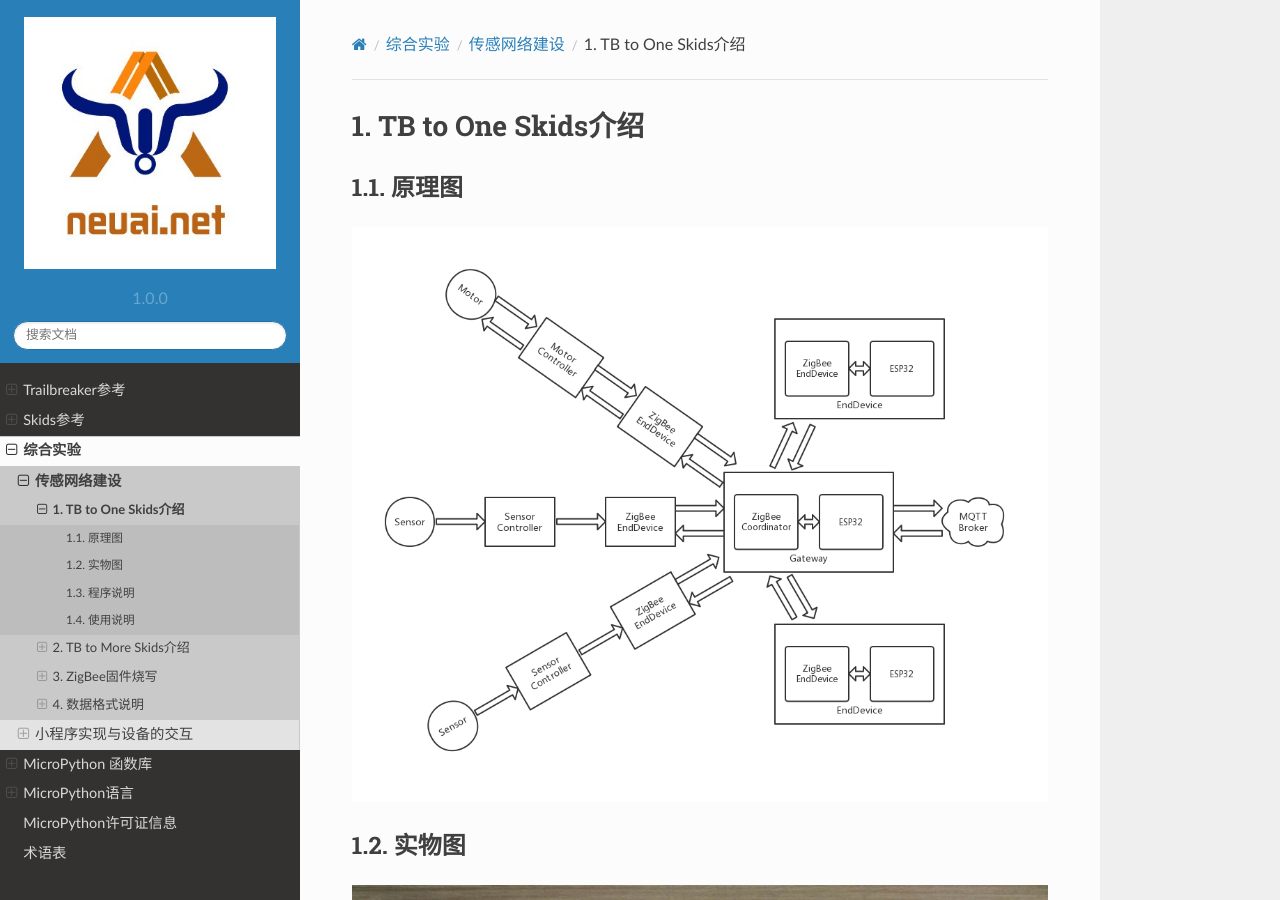
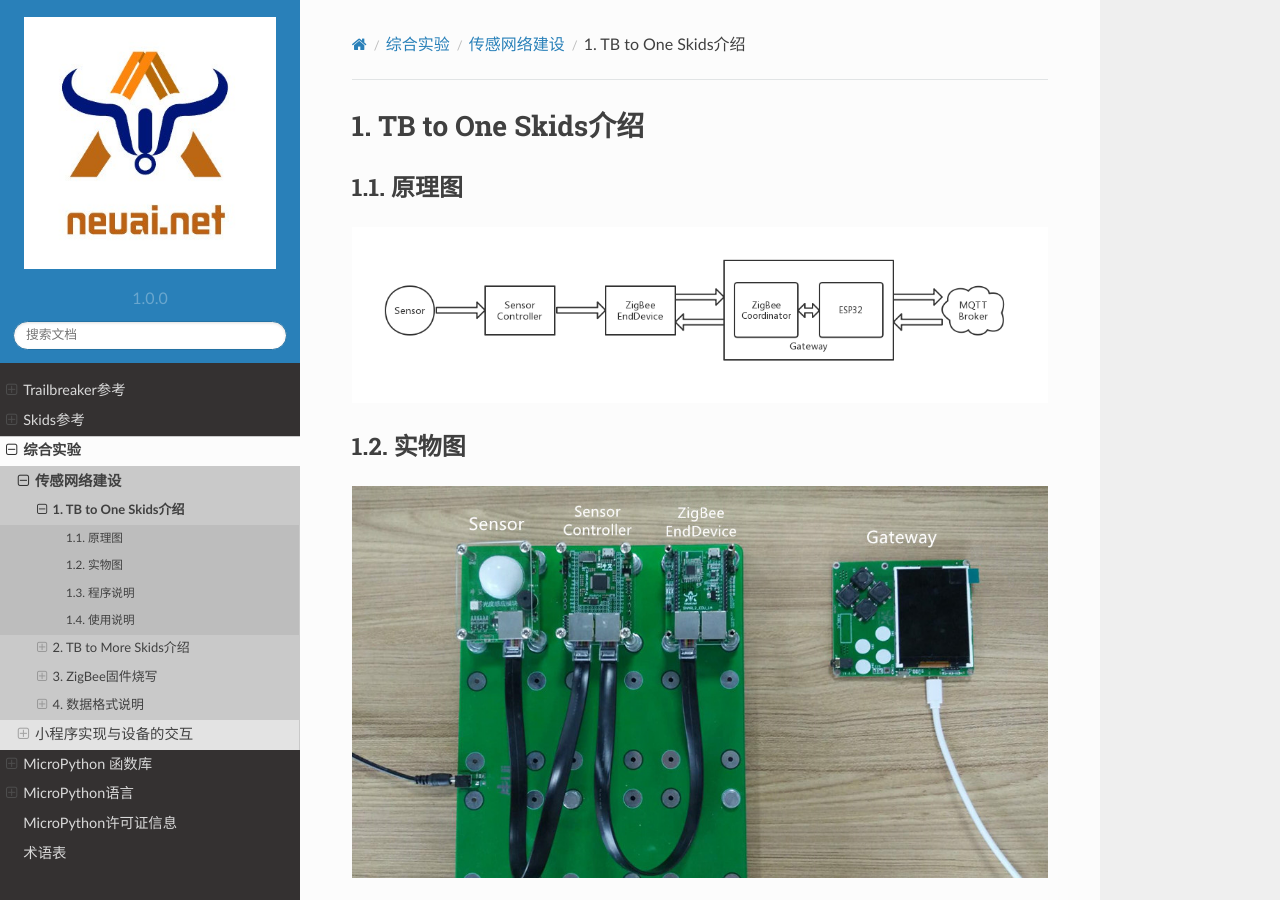
Before and after one commit to yangzl2014/SkidsDocs, a Sphinx documentation site: the page built from docs/master/moreSkids/introduction1.rst, in a window 1280 px wide and 900 px high. Built offline with Sphinx 7.4.7 and the Read the Docs theme 2.0.0, drawn with Linux system fonts in a browser that asks for light colours; pages that are not in the unit, such as notebooks, are missing from menus.

Commit message:
#1 ruidao doc improve

```diff
--- a/docs/master/moreSkids/introduction1.rst
+++ b/docs/master/moreSkids/introduction1.rst
@@ -6,23 +6,21 @@ TB to One Skids介绍
 原理图
 -----------------------
 
-.. image:: img/architecture.jpg
+.. image:: img/architecture1.jpg
 
 实物图
 -----------------------
 
-.. image:: img/connect.jpg
+.. image:: img/connect1.jpg
 
 程序说明
 -----------------------
 
 TBSource(Sensor Controller):
-
   + sensor.py：传感器控制库，包括DHT11、BH1750、SPO2类
   + TB_Sensor_EndDevice.py：主程序，获取传感数据，封装成AT指令，通过UART发给ZigBee模块
 
 SkidsSource(Gateway):
-
   + umqtt/simple.py：MQTT函数库
   + ATRT.py：AT指令收发库，用于对ZigBee协调器UART发来的AT指令解析、封装数据成AT指令
   + MSGP.py：MQTT消息处理库，用于对MQTT主题收到的消息进行解析或封装
```
Also changed, not shown: docs/master/moreSkids/introduction2.rst (+2 -6 lines), docs/master/moreSkids/img/architecture1.jpg (added), docs/master/moreSkids/img/architecture2.jpg (renamed from docs/master/moreSkids/img/architecture.jpg), docs/master/moreSkids/img/connect1.jpg (added), docs/master/moreSkids/img/connect2.jpg (renamed from docs/master/moreSkids/img/connect.jpg), docs/master/moreSkids/img/mqtt1.png (added), docs/master/moreSkids/img/mqtt2.png (added).
